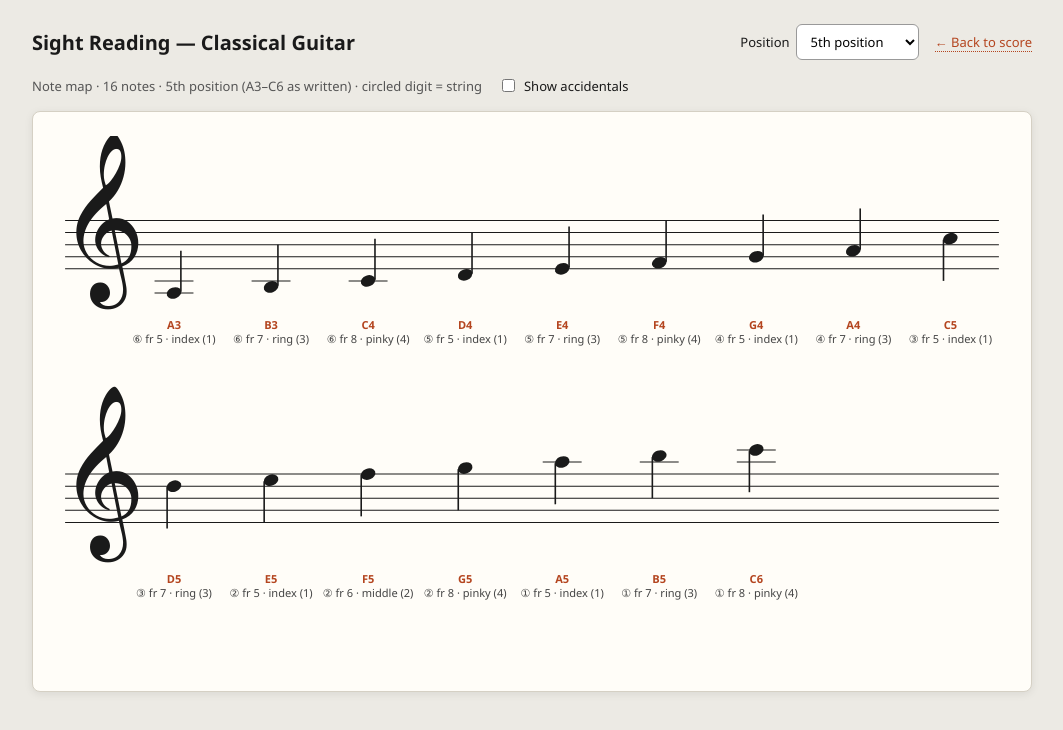
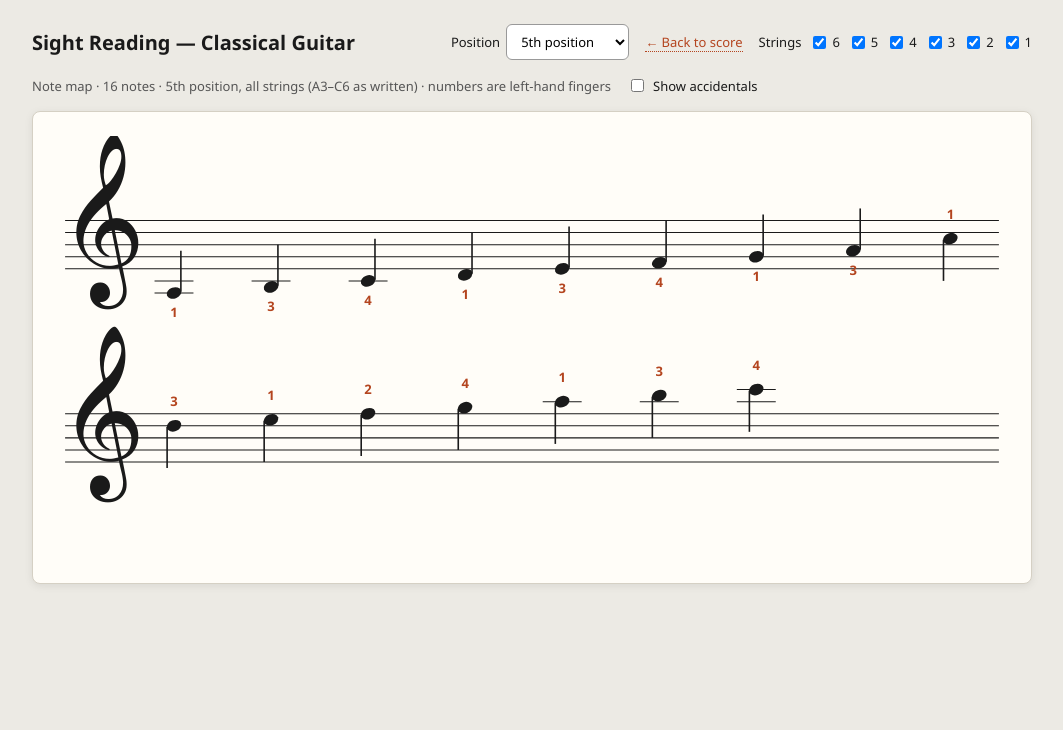
Before and after one commit to tonymichaelhead/guitar-reader-assistant, a plain HTML site: page index.html in a window 1280 px wide. Both pictures are taken after a click on the link "Note map". Shown: the whole page, without its empty margins (108-1171 px from the left). Drawn offline with Linux system fonts and the light colour scheme.

Commit message:
Add toggle for individual strings

```diff
--- a/app.js
+++ b/app.js
@@ -5,6 +5,7 @@ const CONFIG = {
   measuresPerSystem: 4,
   position: 5,
   accidentals: false,
+  strings: [6, 5, 4, 3, 2, 1],
   maxLeapSteps: 7 // limit diatonic leap between consecutive notes
 };
 
@@ -56,9 +57,15 @@ const POSITIONS = {
   12: { label: '12th position', ...buildPosition(12) }
 };
 
+// Notes playable in the current position on the currently enabled strings,
+// with fingerings narrowed to those strings.
 const currentPool = () => {
   const pos = POSITIONS[CONFIG.position];
-  return CONFIG.accidentals ? pos.all : pos.naturals;
+  const base = CONFIG.accidentals ? pos.all : pos.naturals;
+  if (CONFIG.strings.length === 6) return base;
+  return base
+    .map(p => ({ ...p, fingerings: p.fingerings.filter(f => CONFIG.strings.includes(f.string)) }))
+    .filter(p => p.fingerings.length > 0);
 };
 
 const FINGERS = ['open', 'index (1)', 'middle (2)', 'ring (3)', 'pinky (4)'];
@@ -337,8 +344,8 @@ function renderCheatSheet() {
   const pool = currentPool();
   const perRow = 9;
   const rows = Math.ceil(pool.length / perRow);
-  const rowGap = SPACE * 21;
-  const height = SYSTEM_TOP + (rows - 1) * rowGap + STAFF_H + SPACE * 12;
+  const rowGap = SPACE * 16;
+  const height = SYSTEM_TOP + (rows - 1) * rowGap + STAFF_H + SPACE * 8;
   const svg = el('svg', { viewBox: `0 0 ${VIEW_W} ${height}`, xmlns: SVG_NS });
 
   for (let r = 0; r < rows; r++) {
@@ -356,17 +363,18 @@ function renderCheatSheet() {
       const x = start + colW * (j + 0.5);
       drawQuarterNote(svg, x, bottom, note, note.alter === 0 ? null : '\u266F');
 
-      let ty = bottom + SPACE * 5;
-      const name = el('text', { class: 'cheat-pitch', x, y: ty, 'text-anchor': 'middle' });
-      name.textContent = pitchName(note);
-      svg.appendChild(name);
-
-      for (const f of note.fingerings) {
-        ty += 14;
-        const t = el('text', { class: 'cheat-label', x, y: ty, 'text-anchor': 'middle' });
-        t.textContent = `${CIRCLED_STRING[f.string]} fr ${f.fret} \u00b7 ${fingerName(f)}`;
-        svg.appendChild(t);
-      }
+      const steps = diatonic(note.letter, note.octave) - E4;
+      const noteY = bottom - steps * (SPACE / 2);
+      const stemUp = steps < 4;
+      const fingers = [...new Set(note.fingerings.map(f => f.finger))].sort();
+      const label = el('text', {
+        class: 'cheat-finger',
+        x,
+        y: stemUp ? noteY + SPACE * 2 : noteY - SPACE * 1.6,
+        'text-anchor': 'middle'
+      });
+      label.textContent = fingers.join('/');
+      svg.appendChild(label);
     });
   }
 
@@ -378,23 +386,27 @@ function renderCheatSheet() {
 const positionSelect = document.getElementById('position');
 const accidentalsToggle = document.getElementById('accidentals');
 const accidentalsLabel = document.getElementById('accidentalsLabel');
+const stringToggles = [...document.querySelectorAll('.string-toggle')];
 const cheatLink = document.getElementById('cheatLink');
 const regenButton = document.getElementById('regen');
 const metaEl = document.getElementById('meta');
 
 let currentNotes = [];
 let view = 'score';
-let scoreSettings = null; // position/accidentals the current score was generated with
+let scoreSettings = null; // settings key the current score was generated with
 
 function updateMeta() {
   const pos = POSITIONS[CONFIG.position];
   const pool = currentPool();
   const lo = pool[0], hi = pool[pool.length - 1];
-  const range = `${pos.label} (${pitchName(lo)}\u2013${pitchName(hi)} as written)`;
+  const strings = CONFIG.strings.length === 6
+    ? 'all strings'
+    : `string${CONFIG.strings.length > 1 ? 's' : ''} ${CONFIG.strings.join(', ')}`;
+  const range = `${pos.label}, ${strings} (${pitchName(lo)}\u2013${pitchName(hi)} as written)`;
   metaEl.textContent = view === 'score'
     ? `${CONFIG.accidentals ? 'Chromatic' : 'C major'} \u00b7 4/4 \u00b7 ${CONFIG.measures} measures ` +
       `\u00b7 quarter notes \u00b7 ${range}`
-    : `Note map \u00b7 ${pool.length} notes \u00b7 ${range} \u00b7 circled digit = string`;
+    : `Note map \u00b7 ${pool.length} notes \u00b7 ${range} \u00b7 numbers are left-hand fingers`;
 }
 
 function draw() {
@@ -408,33 +420,48 @@ function setView(next) {
   cheatLink.textContent = view === 'score' ? 'Note map' : '\u2190 Back to score';
   regenButton.hidden = view !== 'score';
   accidentalsLabel.textContent = view === 'score' ? 'Random accidentals' : 'Show accidentals';
-  if (view === 'score' &&
-      (scoreSettings.position !== CONFIG.position ||
-       scoreSettings.accidentals !== CONFIG.accidentals)) {
+  if (view === 'score' && scoreSettings !== settingsKey()) {
     newExercise();
     return;
   }
   draw();
 }
 
+const settingsKey = () =>
+  `${CONFIG.position}|${CONFIG.accidentals}|${CONFIG.strings.join('')}`;
+
 function newExercise() {
   currentNotes = generate();
-  scoreSettings = { position: CONFIG.position, accidentals: CONFIG.accidentals };
+  scoreSettings = settingsKey();
   draw();
+}
+
+function settingsChanged() {
+  if (view === 'score') newExercise();
+  else draw();
 }
 
 positionSelect.value = String(CONFIG.position);
 accidentalsToggle.checked = CONFIG.accidentals;
 accidentalsToggle.addEventListener('change', () => {
   CONFIG.accidentals = accidentalsToggle.checked;
-  if (view === 'score') newExercise();
-  else draw();
+  settingsChanged();
 });
 positionSelect.addEventListener('change', () => {
   CONFIG.position = Number(positionSelect.value);
-  if (view === 'score') newExercise();
-  else draw();
+  settingsChanged();
 });
+for (const box of stringToggles) {
+  box.addEventListener('change', () => {
+    const chosen = stringToggles.filter(b => b.checked);
+    if (chosen.length === 0) {
+      box.checked = true; // keep at least one string playable
+      return;
+    }
+    CONFIG.strings = chosen.map(b => Number(b.value)).sort((a, b) => b - a);
+    settingsChanged();
+  });
+}
 cheatLink.addEventListener('click', e => {
   e.preventDefault();
   setView(view === 'score' ? 'cheat' : 'score');
--- a/index.html
+++ b/index.html
@@ -18,6 +18,14 @@
     </select>
   </label>
   <a href="#" id="cheatLink">Note map</a>
+  <span class="string-group" id="strings">Strings
+    <label><input type="checkbox" class="string-toggle" value="6" checked />6</label>
+    <label><input type="checkbox" class="string-toggle" value="5" checked />5</label>
+    <label><input type="checkbox" class="string-toggle" value="4" checked />4</label>
+    <label><input type="checkbox" class="string-toggle" value="3" checked />3</label>
+    <label><input type="checkbox" class="string-toggle" value="2" checked />2</label>
+    <label><input type="checkbox" class="string-toggle" value="1" checked />1</label>
+  </span>
   <span class="meta" id="meta"></span>
   <label for="accidentals"><input type="checkbox" id="accidentals" /> <span id="accidentalsLabel">Random accidentals</span></label>
   <button id="regen">Generate new</button>
--- a/styles.css
+++ b/styles.css
@@ -32,6 +32,13 @@ button {
 button:hover { background: #f0f0f0; }
 label { font-size: 13px; display: flex; align-items: center; gap: 6px; }
 label[hidden], button[hidden] { display: none; }
+.string-group {
+  font-size: 13px;
+  display: flex;
+  align-items: center;
+  gap: 8px;
+}
+.string-group label { gap: 3px; }
 select {
   font: inherit;
   padding: 7px 10px;
@@ -86,5 +93,9 @@ svg { display: block; width: 100%; height: auto; }
   border-bottom: 1px dotted var(--accent);
 }
 #cheatLink:hover { color: #7d2f13; }
-.cheat-label { font-size: 11px; fill: #444; font-family: "Segoe UI", sans-serif; }
-.cheat-pitch { font-size: 11px; fill: var(--accent); font-weight: 600; font-family: "Segoe UI", sans-serif; }
+.cheat-finger {
+  font-size: 13px;
+  fill: var(--accent);
+  font-weight: 600;
+  font-family: "Segoe UI", sans-serif;
+}
```
